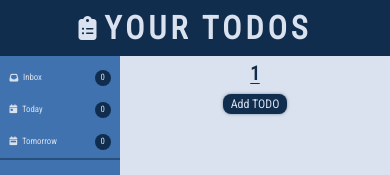
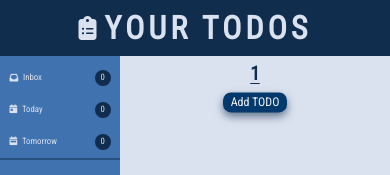
Before and after one commit to KlaudiuszB5528/Your-TODOS_v2, a React (Vite) app: page /Your-TODOS_v2/todos/1 in a window 390 px wide. In both pictures the pointer is over the button "Add TODO". Shown: the top 175 px of the page. Built offline with nearby package versions, Linux system fonts and the light colour scheme.

Commit message:
fix:add-todo-btn hover and active state on mobile

```diff
--- a/src/main.css
+++ b/src/main.css
@@ -863,6 +863,12 @@ h6 {
     width: 8rem;
     font-size: 1.5rem;
   }
+  .main-section .add-todo-btn:hover {
+    transform: translate(50%, -0.2rem);
+  }
+  .main-section .add-todo-btn:active {
+    transform: translate(50%, -0.1rem);
+  }
   .modal .modal__submit-btn {
     font-size: 2.2rem;
   }
--- a/src/scss/_layout.scss
+++ b/src/scss/_layout.scss
@@ -842,6 +842,14 @@
       height: 2.5rem;
       width: 8rem;
       font-size: 1.5rem;
+
+      &:hover {
+        transform: translate(50%, -0.2rem);
+      }
+
+      &:active {
+        transform: translate(50%, -0.1rem);
+      }
     }
   }
   .modal {
```
Also changed, not shown: 1 other file (tests, documents, lock files or other folders).
